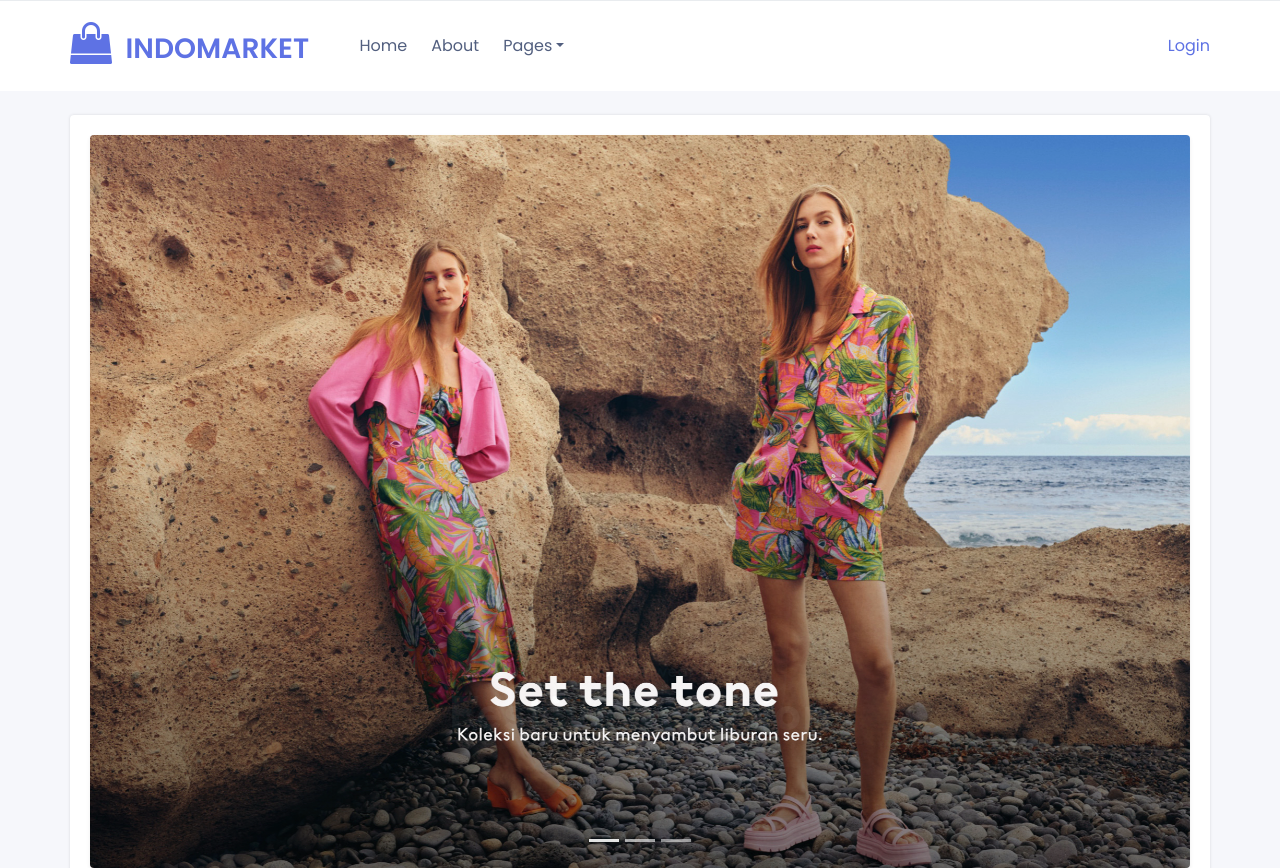
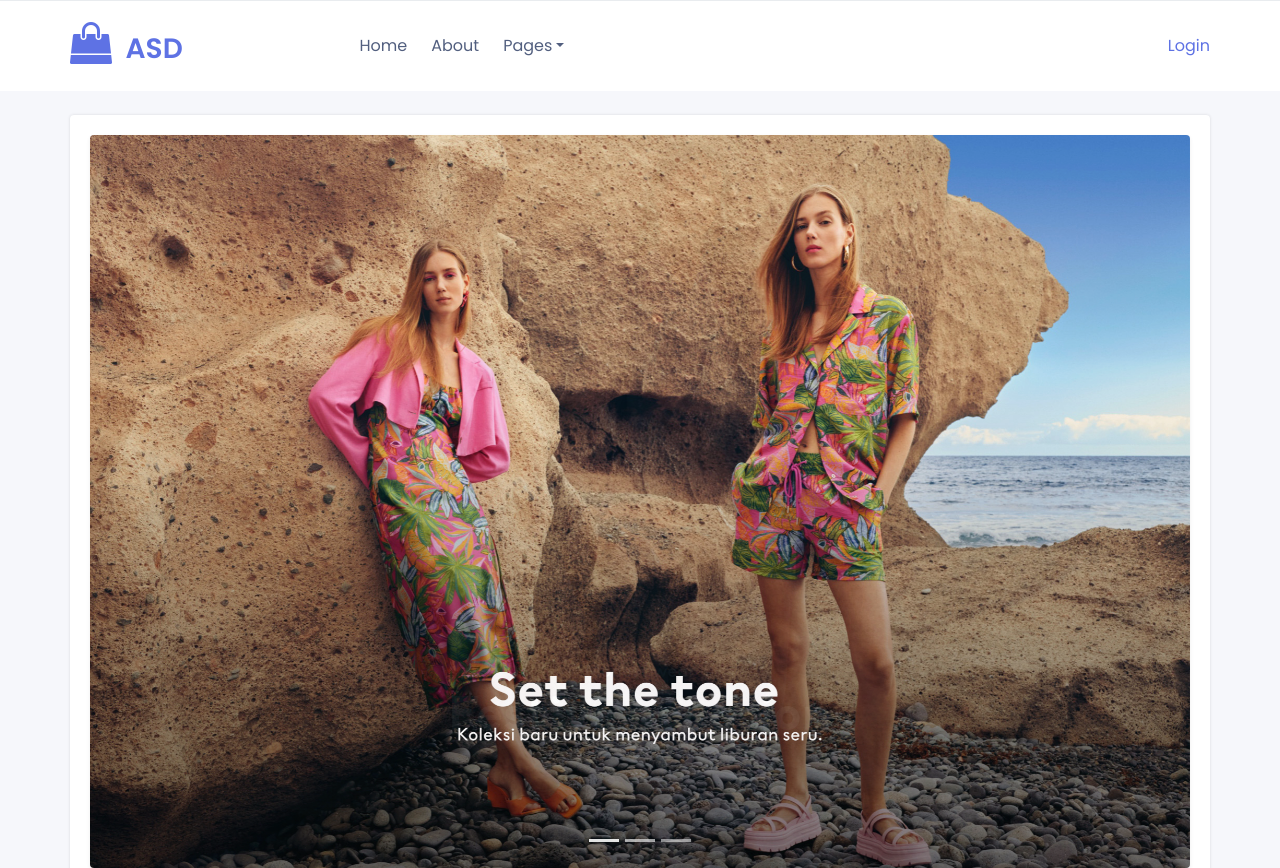
Before and after one commit to ilham275/template_ethereal, a website: page index.html in a window 1280 px wide. Shown: the top 868 px of the page. Drawn offline with nearby package versions, Linux system fonts and the light colour scheme.

Commit message:
valiant test

```diff
--- a/index.html
+++ b/index.html
@@ -54,7 +54,7 @@
                 <div class="row align-items-center">
                     <div class="col-lg-3 col-12 col-sm-6">
                         <a class="navbar-brand mr-lg-5" href="./index.html">
-                            <i class="fa fa-shopping-bag fa-3x"></i> <span class="logo">IndoMarket</span>
+                            <i class="fa fa-shopping-bag fa-3x"></i> <span class="logo">asd</span>
                         </a>
                     </div>
                     <div class="col-lg-7 col-12 col-sm-6">
```
